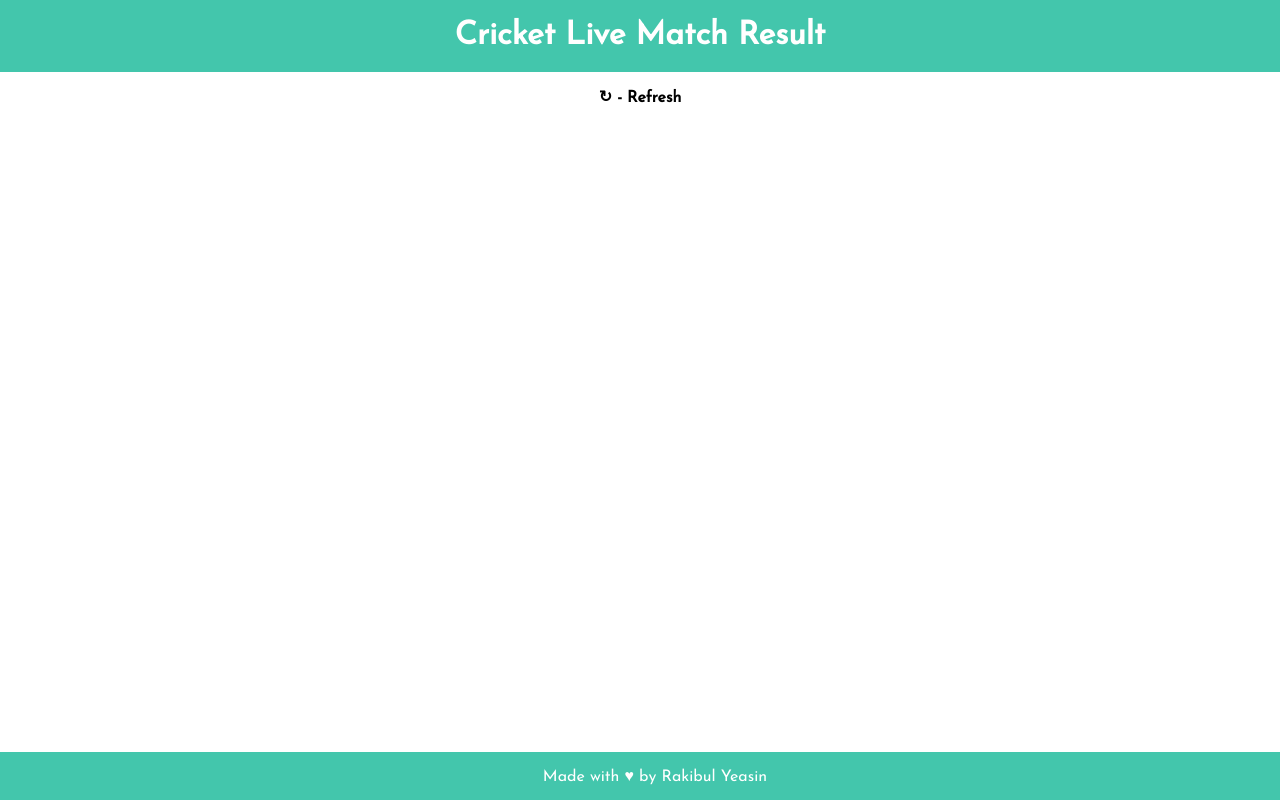
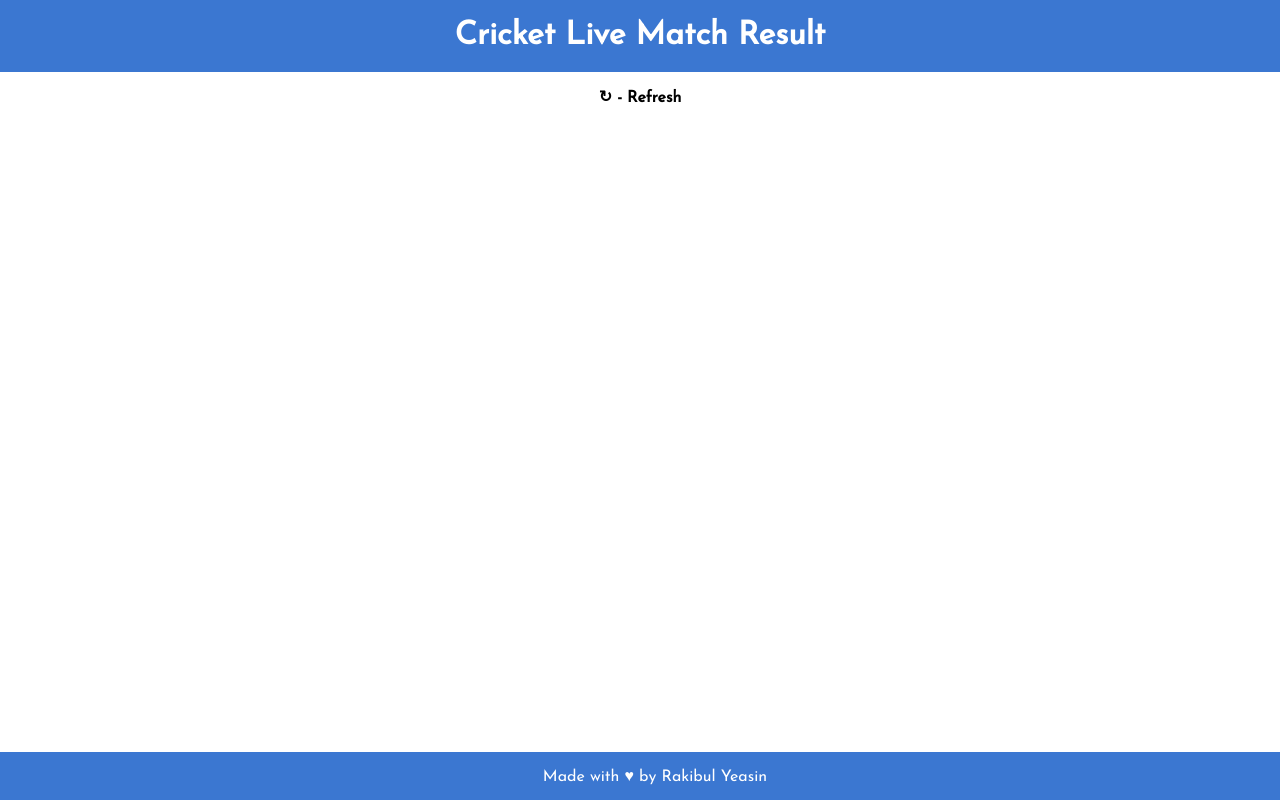
Before and after one commit to dreygur/LiveCricket, a plain HTML site: page index.html in a window 1280 px wide. Drawn offline with nearby package versions, Linux system fonts and the light colour scheme; no server answers.

Commit message:
Update index.html

```diff
--- a/index.html
+++ b/index.html
@@ -44,8 +44,8 @@
 
         h1 {
             color: rgb(255, 255, 255);
-            /* background-color: rgb(59, 119, 209); */
-            background-color: #43C6AC;
+            background-color: rgb(59, 119, 209);
+            /* background-color: #43C6AC; */
             text-align: center;
             padding: 20px;
             margin: 0px;
@@ -86,8 +86,8 @@
             left: 0;
             bottom: 0;
             width: 100%;
-            /* background-color: rgb(59, 119, 209); */
-            background-color: #43C6AC;
+            background-color: rgb(59, 119, 209);
+            /* background-color: #43C6AC; */
             color: white;
             text-align: center;
             padding: 15px;
```
